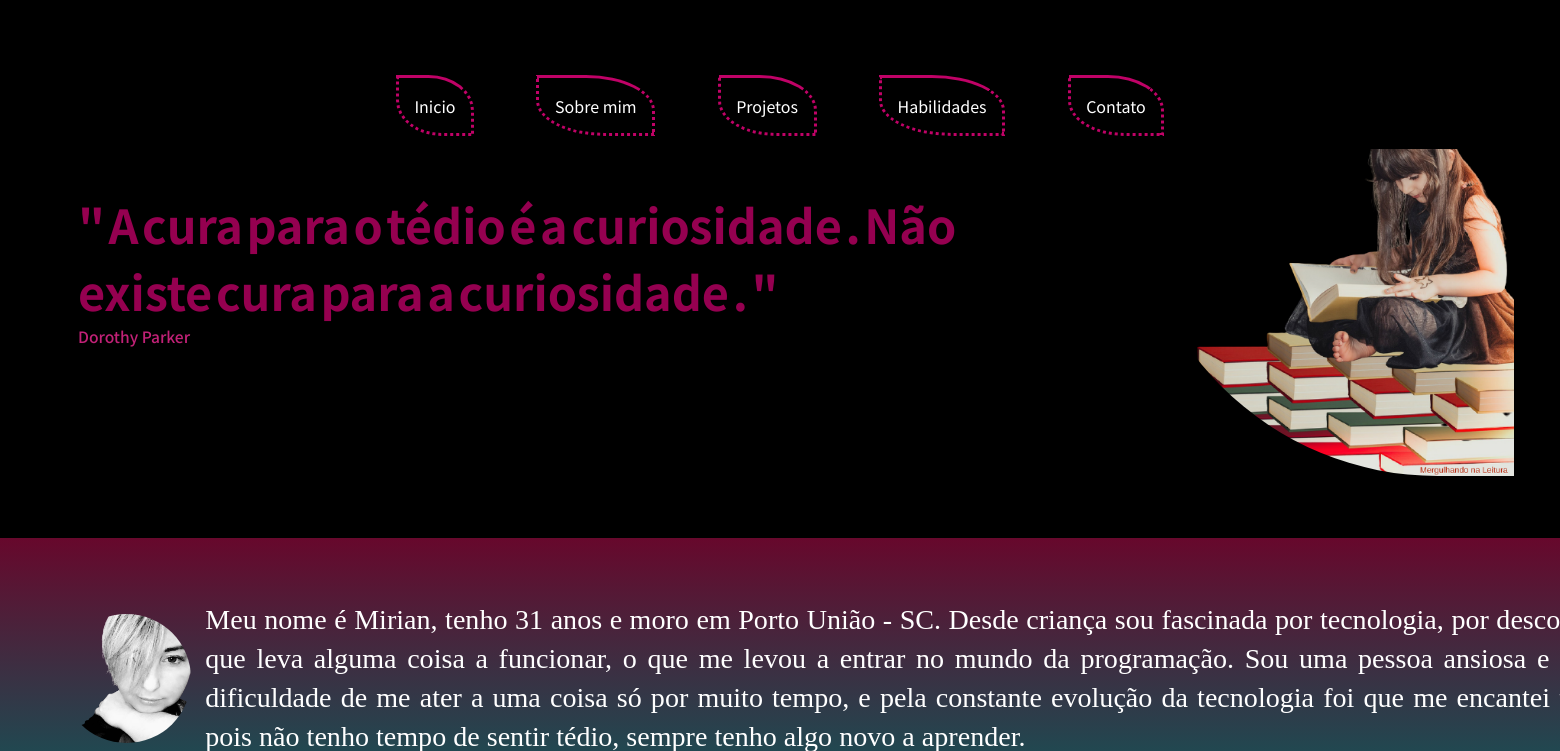
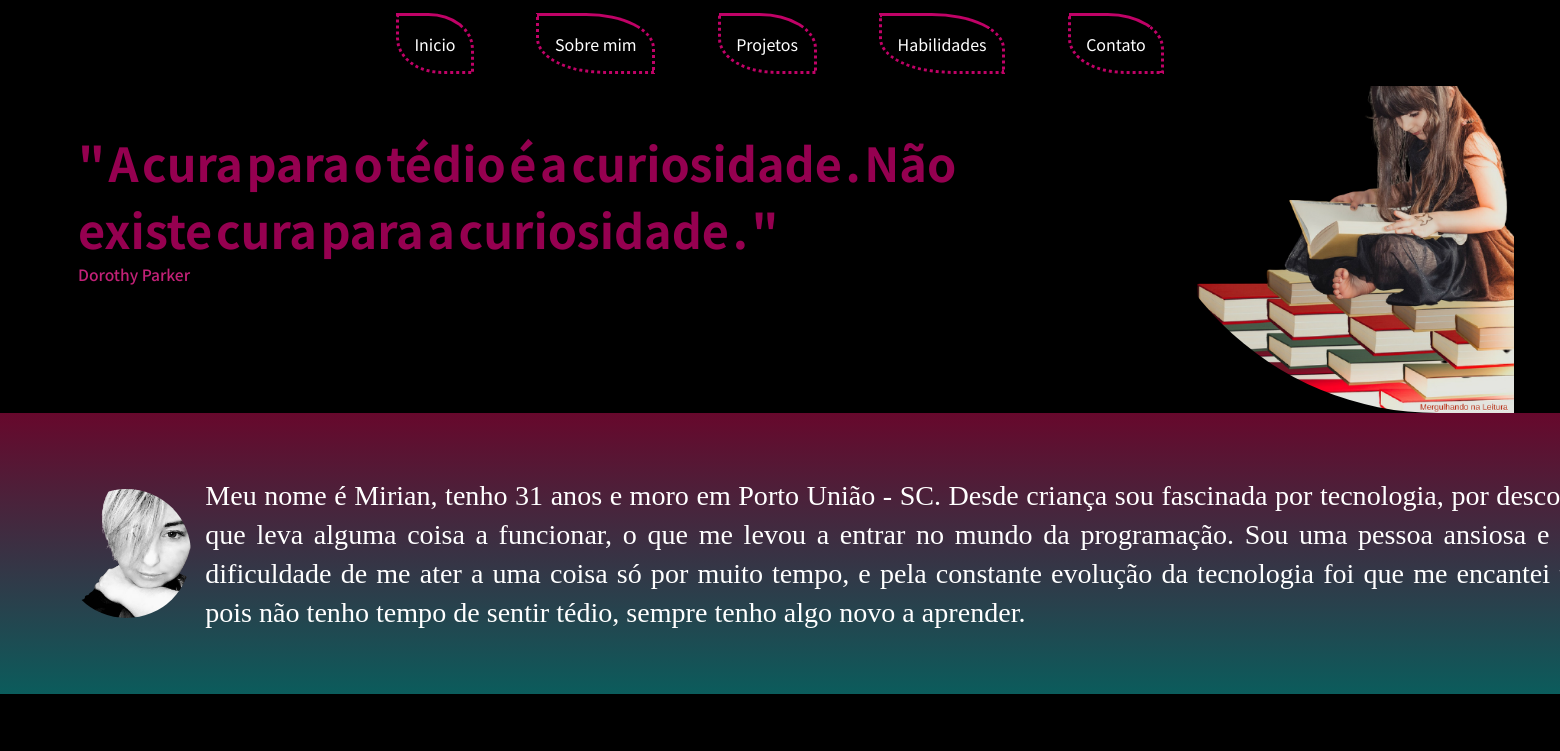
Before and after one commit to MirianAmorim/Portifolio_MirianAmorim, a Flask app: page / in a window 1560 px wide; the page is wider, and only the part inside the window is pictured. Shown: the top 751 px of that part. Run offline with Flask 2, Linux system fonts and the light colour scheme; some web fonts are replaced.

Commit message:
Update style.css

```diff
--- a/static/css/style.css
+++ b/static/css/style.css
@@ -59,7 +59,6 @@ section#first {
   display: flex;
   justify-content: center;
   align-items: center;
-  margin-block: 4vw;
 }
 
 section#first div#estudando {
```
